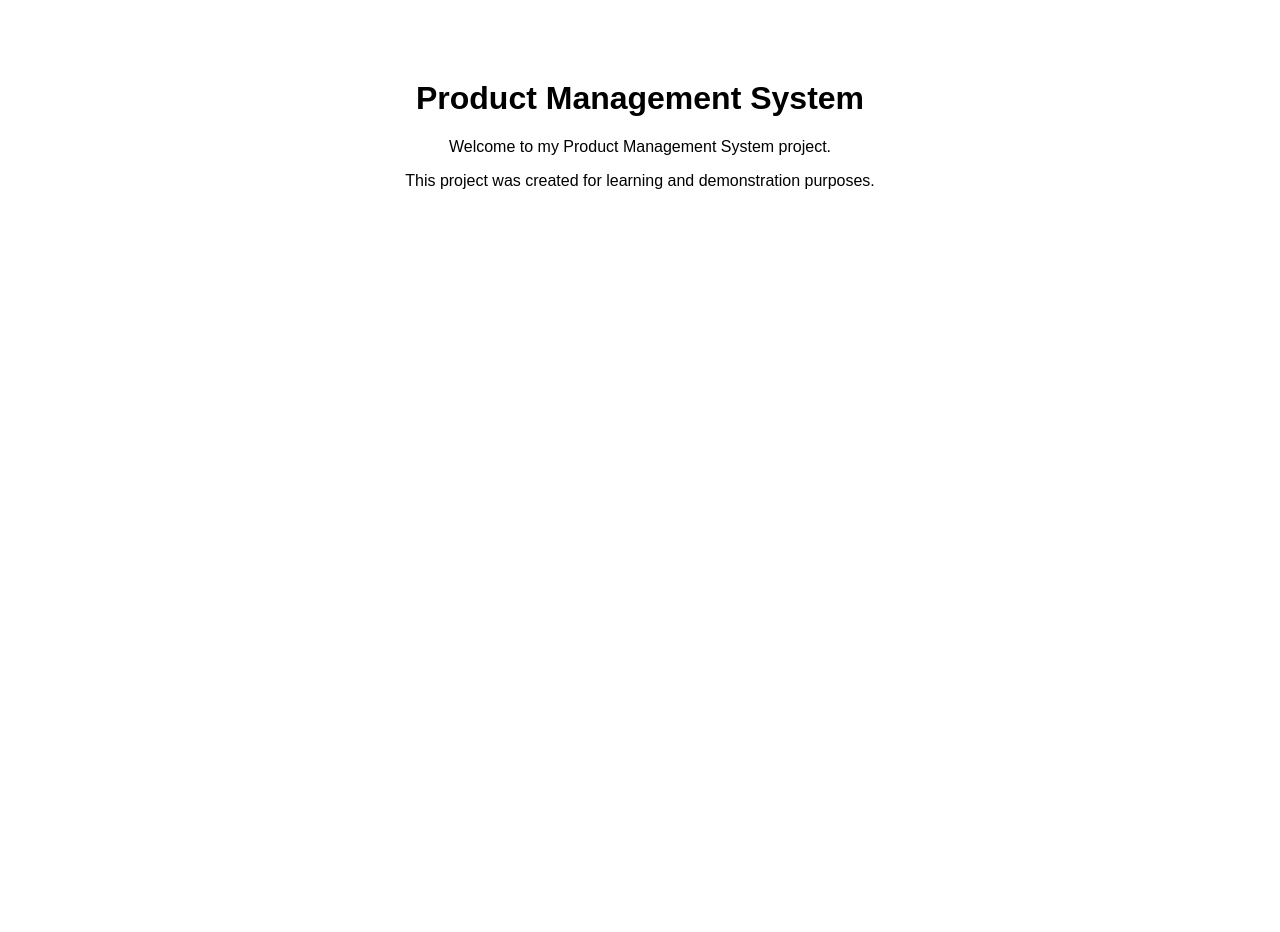
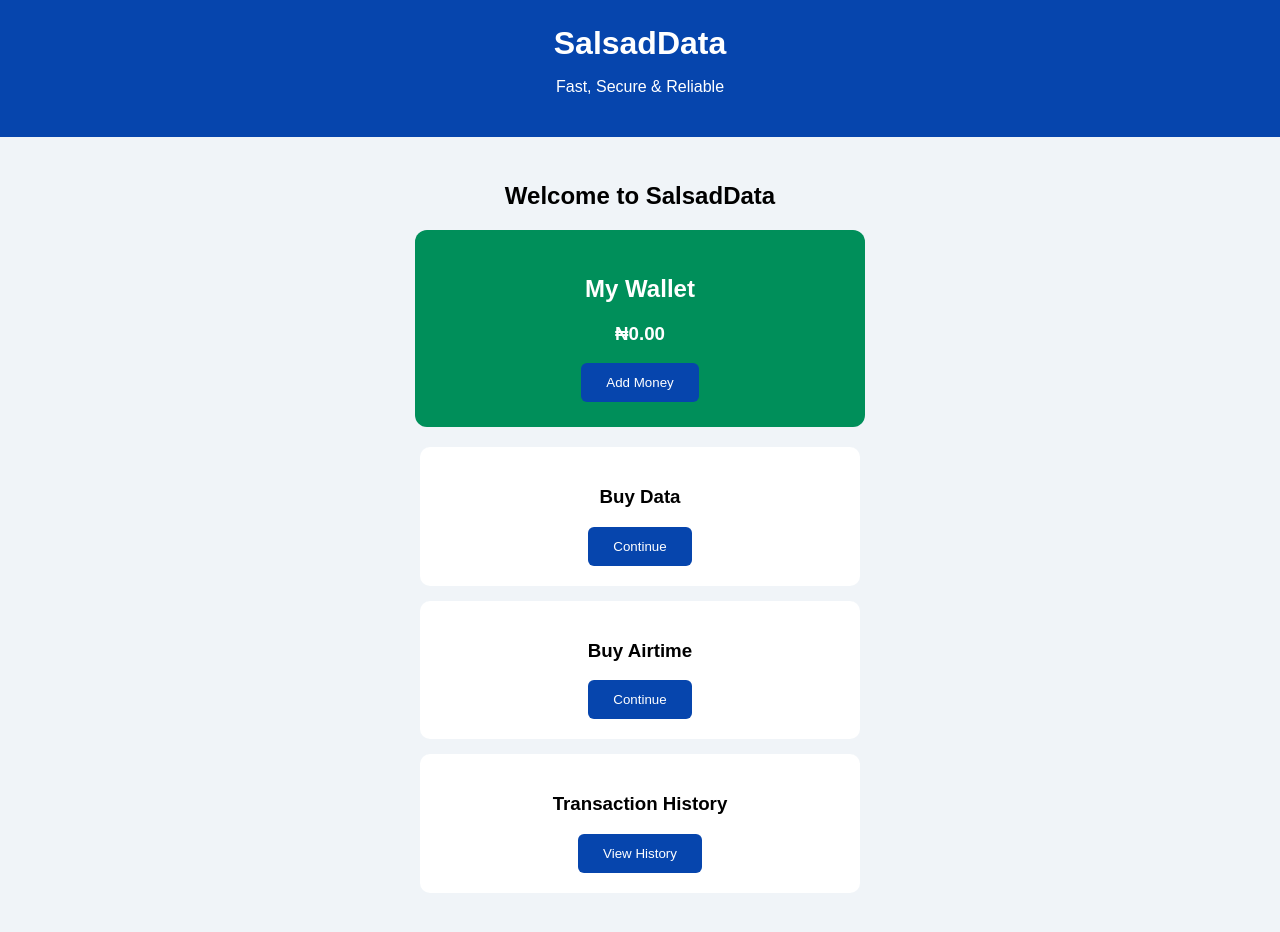
Before and after one commit to salihuakadir-ui/product-management, a plain HTML site: page index.html in a window 1280 px wide. Before the commit the page ends 800 px from the top, so only its background shows below. Drawn offline with Linux system fonts and the light colour scheme.

Commit message:
Update index.html

```diff
--- a/index.html
+++ b/index.html
@@ -1,13 +1,93 @@
 <!DOCTYPE html>
 <html lang="en">
 <head>
-  <meta charset="UTF-8">
-  <meta name="viewport" content="width=device-width, initial-scale=1.0">
-  <title>Product Management System</title>
+<meta charset="UTF-8">
+<meta name="viewport" content="width=device-width, initial-scale=1.0">
+
+<title>SalsadData</title>
+
+<style>
+body {
+  font-family: Arial, sans-serif;
+  background: #f0f4f8;
+  margin: 0;
+  text-align: center;
+}
+
+header {
+  background: #0645ad;
+  color: white;
+  padding: 25px;
+}
+
+header h1 {
+  margin: 0;
+}
+
+.container {
+  padding: 25px;
+}
+
+.wallet {
+  background: #008f5a;
+  color: white;
+  padding: 25px;
+  border-radius: 12px;
+  margin: 20px auto;
+  max-width: 400px;
+}
+
+.card {
+  background: white;
+  padding: 20px;
+  margin: 15px auto;
+  max-width: 400px;
+  border-radius: 10px;
+}
+
+button {
+  background: #0645ad;
+  color: white;
+  padding: 12px 25px;
+  border: none;
+  border-radius: 6px;
+}
+</style>
 </head>
-<body style="font-family: Arial; text-align: center; margin-top: 80px;">
-  <h1>Product Management System</h1>
-  <p>Welcome to my Product Management System project.</p>
-  <p>This project was created for learning and demonstration purposes.</p>
+
+<body>
+
+<header>
+<h1>SalsadData</h1>
+<p>Fast, Secure & Reliable</p>
+</header>
+
+<div class="container">
+
+<h2>Welcome to SalsadData</h2>
+
+<div class="wallet">
+<h2>My Wallet</h2>
+<h3>₦0.00</h3>
+<button>Add Money</button>
+</div>
+
+<div class="card">
+<h3>Buy Data</h3>
+<button>Continue</button>
+</div>
+
+<div class="card">
+<h3>Buy Airtime</h3>
+<button>Continue</button>
+</div>
+
+<div class="card">
+<h3>Transaction History</h3>
+<button>View History</button>
+</div>
+
+</div>
+
 </body>
-</html>
+  </html>
```
